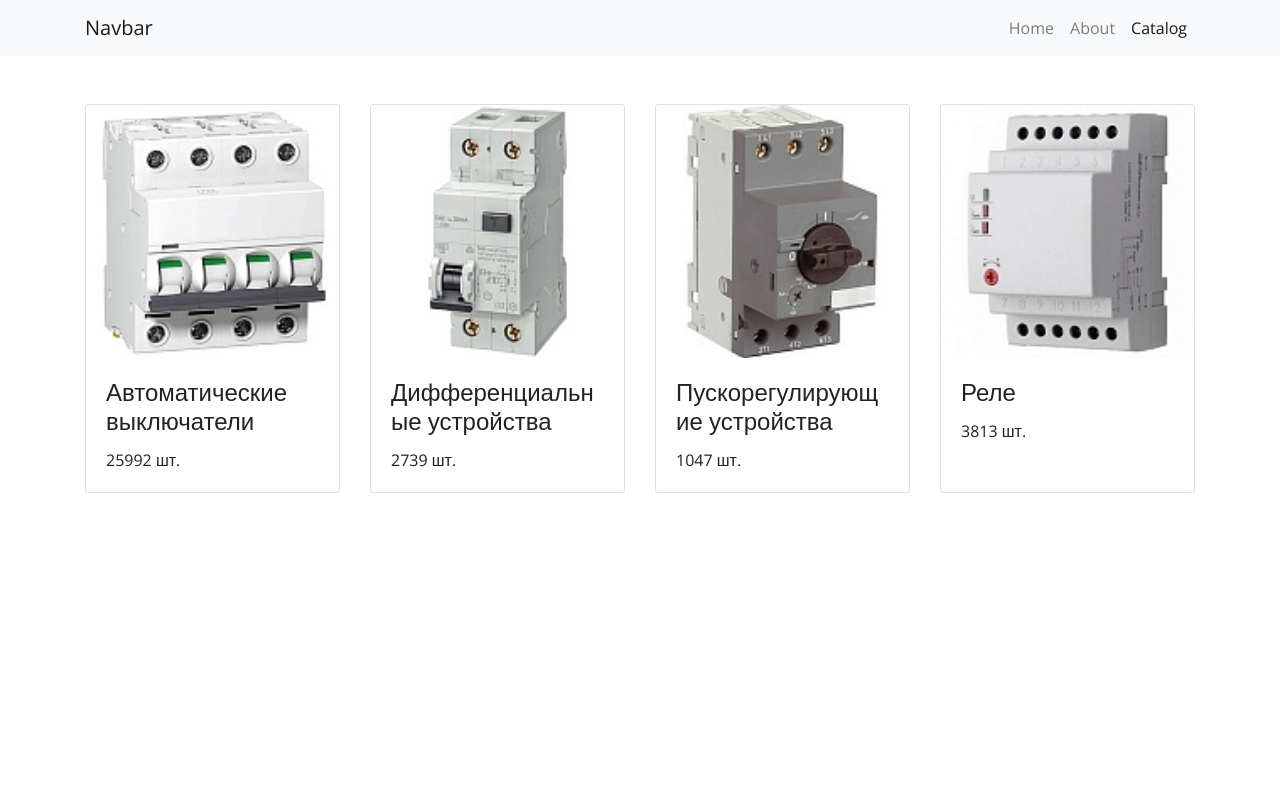
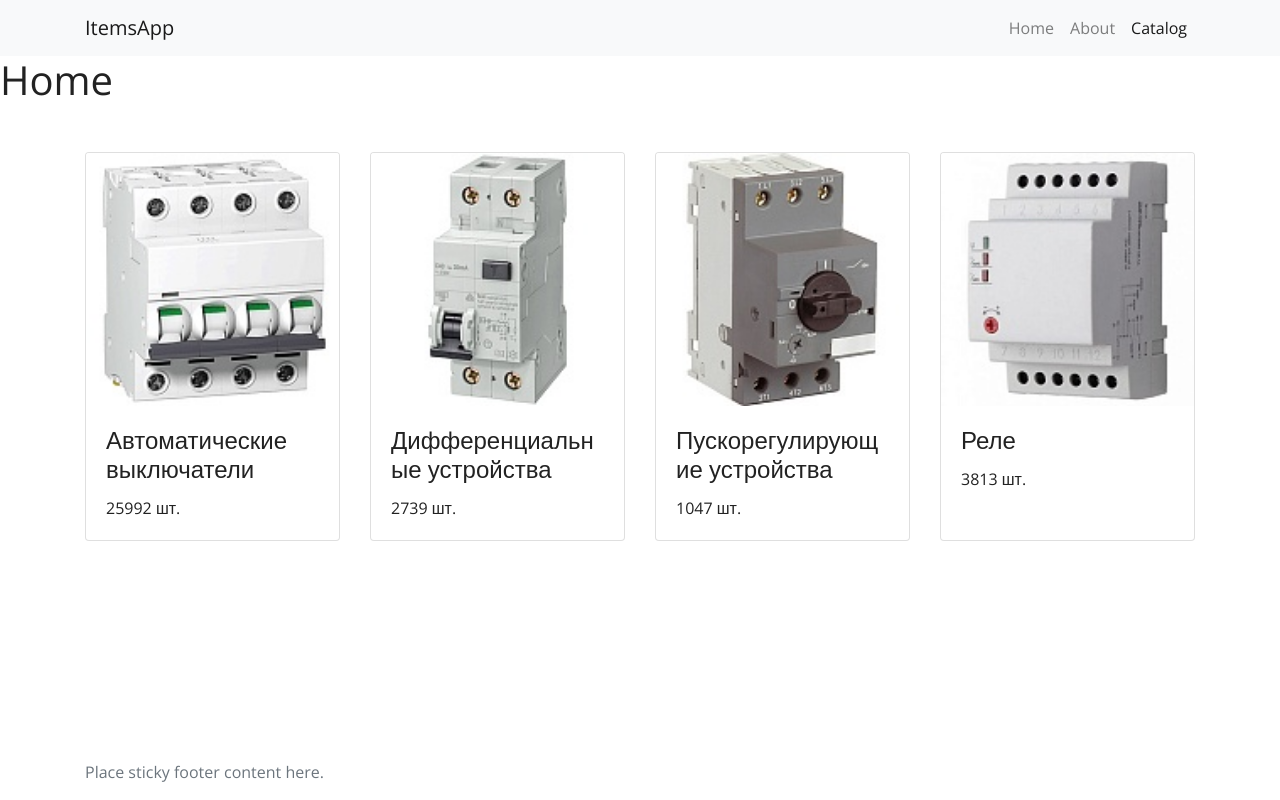
Before and after one commit to stoled/items-app, a React (Create React App) app: page / in a window 1280 px wide. Built offline with nearby package versions, Linux system fonts and the light colour scheme.

Commit message:
Made footer

```diff
--- /dev/null
+++ b/src/components/Footer/Footer.jsx
@@ -0,0 +1,15 @@
+import React, { Component } from 'react';
+import './Footer.scss';
+// import { Link } from 'react-router-dom';
+
+export default class Footer extends Component {
+  render() {
+    return (
+      <footer className="footer py-3">
+        <div className="container">
+          <span className="text-muted">Place sticky footer content here.</span>
+        </div>
+      </footer>
+    );
+  }
+}
--- /dev/null
+++ b/src/components/Footer/Footer.scss
@@ -0,0 +1,5 @@
+.footer {
+  position: absolute;
+  bottom: 0;
+  width: 100%;
+}
--- a/src/components/Navbar/Navbar.js
+++ /dev/null
@@ -1,26 +0,0 @@
-import React from 'react';
-import './Navbar.scss';
-
-export default function Navbar() {
-  return <nav className="navbar navbar-expand-lg navbar-light bg-light">
-    <div className="container">
-      <a className="navbar-brand" href="/">Navbar</a>
-      <button className="navbar-toggler" type="button" data-toggle="collapse" data-target="#navbarNav" aria-controls="navbarNav" aria-expanded="false" aria-label="Toggle navigation">
-        <span className="navbar-toggler-icon"></span>
-      </button>
-      <div className="collapse navbar-collapse" id="navbarNav">
-        <ul className="navbar-nav ml-auto">
-          <li className="nav-item">
-            <a className="nav-link" href="/">Home <span className="sr-only">(current)</span></a>
-          </li>
-          <li className="nav-item">
-            <a className="nav-link" href="/">About <span className="sr-only">(current)</span></a>
-          </li>
-          <li className="nav-item">
-            <a className="nav-link active" href="/">Catalog <span className="sr-only">(current)</span></a>
-          </li>
-        </ul>
-      </div>
-      </div>
-  </nav>;
-}
--- /dev/null
+++ b/src/components/Navbar/Navbar.jsx
@@ -0,0 +1,31 @@
+import React, { Component } from 'react';
+import './Navbar.scss';
+import { Link } from 'react-router-dom';
+
+export default class Navbar extends Component {
+  render() {
+    return (
+    <nav className="navbar navbar-expand-lg navbar-light bg-light">
+      <div className="container">
+        <Link className="navbar-brand" to="/">ItemsApp</Link>
+        <button className="navbar-toggler" type="button" data-toggle="collapse" data-target="#navbarNav" aria-controls="navbarNav" aria-expanded="false" aria-label="Toggle navigation">
+          <span className="navbar-toggler-icon"></span>
+        </button>
+        <div className="collapse navbar-collapse" id="navbarNav">
+          <ul className="navbar-nav ml-auto">
+            <li className="nav-item">
+              <Link className="nav-link" to="/">Home <span className="sr-only">(current)</span></Link>
+            </li>
+            <li className="nav-item">
+              <Link className="nav-link" to="/about">About <span className="sr-only">(current)</span></Link>
+            </li>
+            <li className="nav-item">
+              <Link className="nav-link active" to="/catalog">Catalog <span className="sr-only">(current)</span></Link>
+            </li>
+          </ul>
+        </div>
+        </div>
+    </nav>
+    );
+  }
+}
--- a/src/index.scss
+++ b/src/index.scss
@@ -1,7 +1,4 @@
 * {
-  // margin: 0;
-  // padding: 0;
-  // box-sizing: border-box;
 }
 
 $mainBlack: #222;
--- a/src/pages/Home.jsx
+++ b/src/pages/Home.jsx
@@ -1,13 +1,18 @@
 import React, { Component } from 'react';
 import Navbar from '../components/Navbar/Navbar';
+import Footer from '../components/Footer/Footer';
 import ItemList from '../components/ItemList/ItemList';
 
 class Home extends Component {
   render() {
     return (
-      <div>
+      <div className="pb-auto">
         <Navbar />
-        <ItemList />
+        <main role="main" className="flex-shrink-0">
+          <h1>Home</h1>
+          <ItemList />
+        </main>
+        <Footer />
       </div>
     );
   }
```
Also changed, not shown: src/components/Item/Item.jsx (renamed from src/components/Item/Item.js), src/components/ItemList/ItemList.jsx (renamed from src/components/ItemList/ItemList.js).
